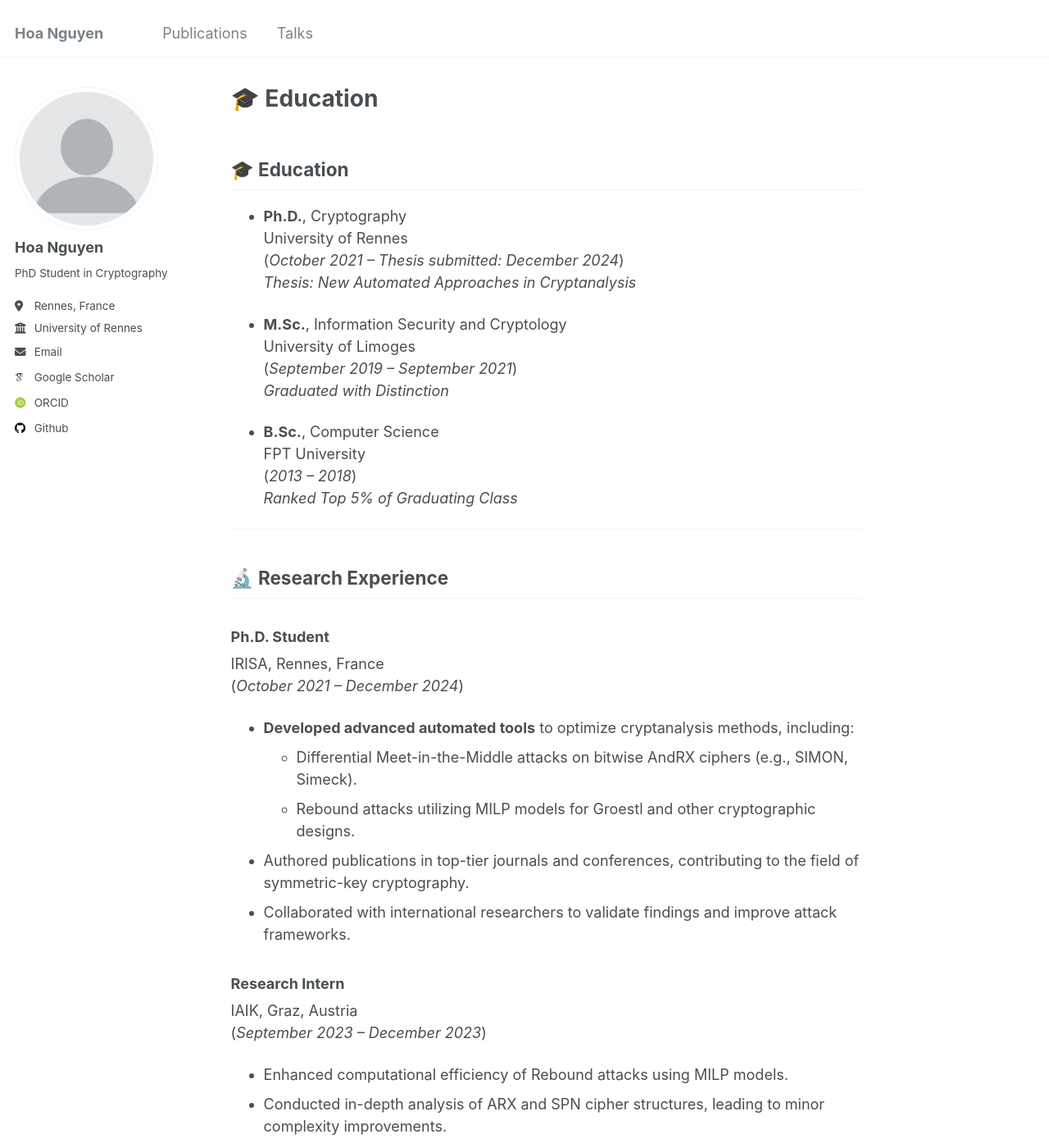
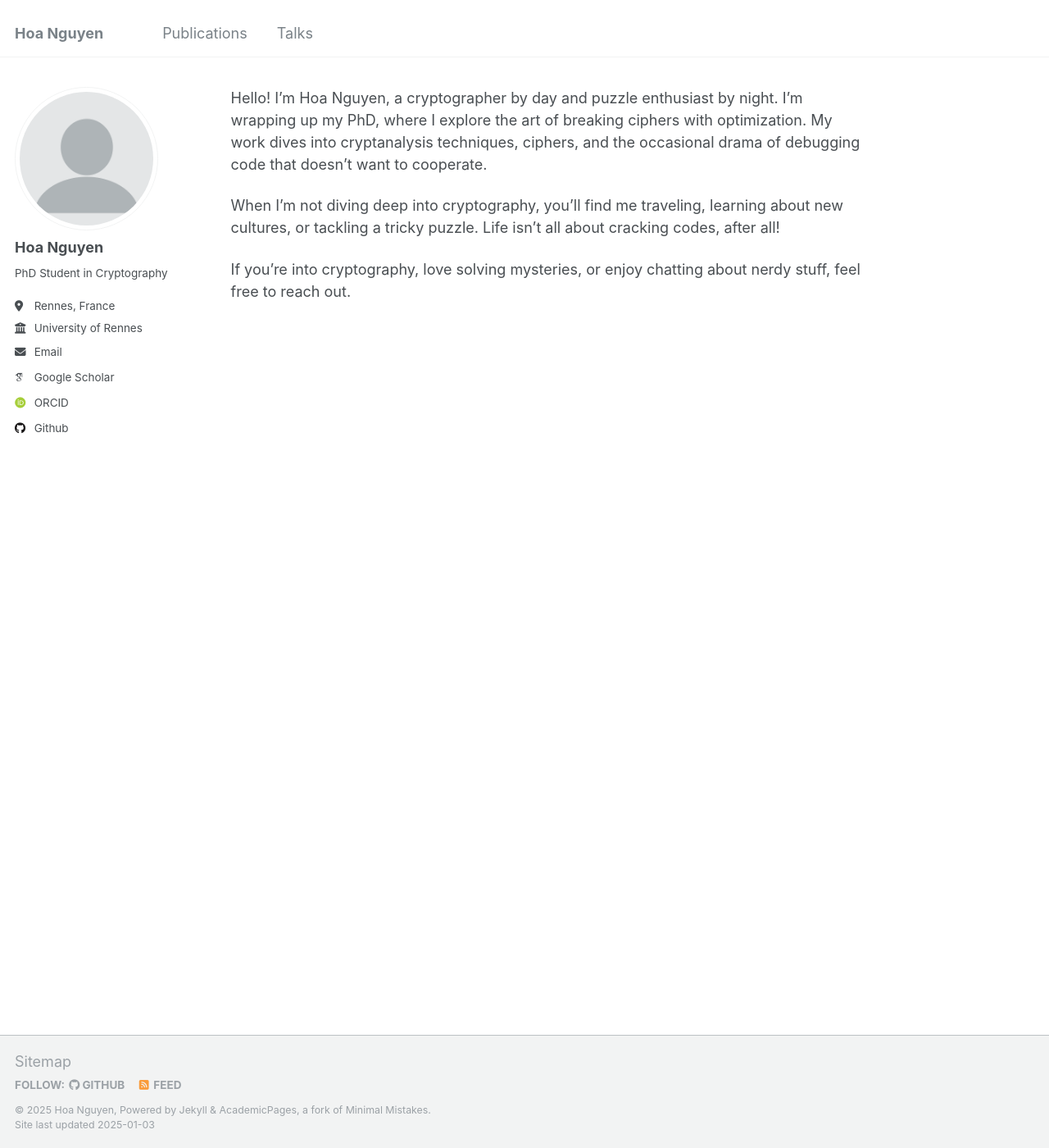
Before and after one commit to HoaNP/HoaNP.github.io, a Jekyll site: the page built from _pages/about.md, in a window 1280 px wide and 1400 px high. Shown: the whole window at 82% size. Built offline with Jekyll 4.4.1, drawn with Linux system fonts in a browser that asks for light colours; some web fonts are replaced; our own code applies the rules of GitHub Pages for plain Markdown files; some of the changed text lies outside the part shown.

Commit message:
Update about.md

```diff
--- a/_pages/about.md
+++ b/_pages/about.md
@@ -5,142 +5,8 @@ redirect_from:
   - /about.html
 ---
 
-## 🎓 Education
+Hello! I’m Hoa Nguyen, a cryptographer by day and puzzle enthusiast by night. I’m wrapping up my PhD, where I explore the art of breaking ciphers with optimization. My work dives into cryptanalysis techniques, ciphers, and the occasional drama of debugging code that doesn’t want to cooperate.
 
-- **Ph.D.**, Cryptography\
-  University of Rennes\
-  (*October 2021 – Thesis submitted: December 2024*)\
-  *Thesis: New Automated Approaches in Cryptanalysis*
+When I’m not diving deep into cryptography, you’ll find me traveling, learning about new cultures, or tackling a tricky puzzle. Life isn’t all about cracking codes, after all!
 
-- **M.Sc.**, Information Security and Cryptology\
-  University of Limoges\
-  (*September 2019 – September 2021*)\
-  *Graduated with Distinction*
-
-- **B.Sc.**, Computer Science\
-  FPT University\
-  (*2013 – 2018*)\
-  *Ranked Top 5% of Graduating Class*
-
----
-
-## 🔬 Research Experience
-
-### **Ph.D. Student**
-
-IRISA, Rennes, France\
-(*October 2021 – December 2024*)
-
-- **Developed advanced automated tools** to optimize cryptanalysis methods, including:
-  - Differential Meet-in-the-Middle attacks on bitwise AndRX ciphers (e.g., SIMON, Simeck).
-  - Rebound attacks utilizing MILP models for Groestl and other cryptographic designs.
-- Authored publications in top-tier journals and conferences, contributing to the field of symmetric-key cryptography.
-- Collaborated with international researchers to validate findings and improve attack frameworks.
-
-### **Research Intern**
-
-IAIK, Graz, Austria\
-(*September 2023 – December 2023*)
-
-- Enhanced computational efficiency of Rebound attacks using MILP models.
-- Conducted in-depth analysis of ARX and SPN cipher structures, leading to minor complexity improvements.
-- Presented findings at internal seminars, sparking collaborative discussions.
-
-### **Research Assistant**
-
-Operations Research Lab, Hanoi, Vietnam\
-(*September 2023 – December 2023*)
-
-- **Developed optimization algorithms** for shift scheduling and vehicle routing problems.
-- Published an international journal paper detailing algorithmic methodologies and results.
-- Coordinated with stakeholders to adapt solutions for real-world logistics scenarios.
-
-### **Research Intern**
-
-Ngee Ann Polytechnic, Singapore\
-(*November 2016 – May 2017*)
-
-- Designed and developed PHP-based web applications utilizing Bluetooth Low Energy beacons.
-- Built and maintained scalable databases and cloud infrastructure on DigitalOcean.
-- Created APIs to support mobile app integration, improving application functionality.
-
----
-
-## 💼 Professional Experience
-
-### **Junior Data Scientist**
-
-Teko Technology JSC, Hanoi, Vietnam\
-(*January 2019 – June 2019*)
-
-- Developed ML models to detect fraudulent transactions in online payment systems.
-- Achieved 88% accuracy in fraud detection, significantly reducing financial risks.
-- Analyzed datasets to uncover trends and anomalies, optimizing system reliability.
-
-### **Early Career Experience**
-
-**Web Developer Intern**
-CyRadar - Cyber Security Company, Hanoi, Vietnam\
-(*May 2016 – August 2016*)
-
-- Studied Laravel framework and developed a security management system using PHP.
-
-**C++ Developer (Part-time)**
-FPT Software, Hanoi, Vietnam\
-(*September 2015 – February 2016*)
-
-- Implemented a Regular Behavior Measure Project to identify user status during check-ins using a multinomial-distribution-based method.
-
----
-
-## 🛠️ Services
-
-- **2023 – 2024**: External Reviewer for *ASIACRYPT 2023, EUROCRYPT 2024, CRYPTO 2024*.
-- **04/2023**: Volunteer at *EUROCRYPT 2023*, assisting in event coordination and participant support.
-
----
-
-## 🏆 Honors & Awards
-
-- **12/2022**: Third Prize, International Olympiad in Cryptography, NSUCRYPTO2022.
-- **05/2021**: Bourse de thèse par le PEC, Thesis Scholarship.
-- **05/2019**: Vingroup Scholarship, Fully Funded Master's Scholarship.
-- **04/2018**: Third Prize, Power Laws: Optimizing Demand-side Strategies, Hosted by DrivenData.
-- **12/2017**: Vietnam Female Science and Technology Student Award, Given by the Ministry of Science and Technology.
-- **11/2016**: Ngee Ann Polytechnic Singapore Intern, Fully Funded Scholarship.
-- **10/2014**: Third Prize, ACM/ICPC Vietnam National Round 2014.
-- **05/2013**: The Nguyen Van Dao Scholarship, Fully Funded Undergraduate Scholarship for Talented Students.
-
----
-
-## 💻 Skills
-
-### **Programming and Technical Skills**
-
-- **Languages**: Proficient in C/C++, Python, Bash scripting, LATEX.
-- **Tools**: Proficient with MILP solvers, Linux command line, Git, and Docker.
-- **Cryptography**: Deep expertise in classical cryptanalysis techniques; working knowledge of public-key cryptography.
-- **Data Science**: Experience with machine learning algorithms, data visualization, and statistical analysis.
-
-### **Soft Skills**
-
-- Strong problem-solving abilities and analytical thinking.
-- Effective communication and collaboration in international, cross-disciplinary teams.
-- Eager to learn and adapt to cutting-edge technologies.
-
----
-
-## 🌐 Languages
-
-- **English**: Fluent (Professional working proficiency).
-- **French**: Intermediate (A2 level).
-- **Vietnamese**: Native.
-
----
-
-## ✨ Interests and Hobbies
-
-- Traveling and exploring diverse cultures.
-- Solving complex puzzles and challenges.
-
----
+If you’re into cryptography, love solving mysteries, or enjoy chatting about nerdy stuff, feel free to reach out.
```
